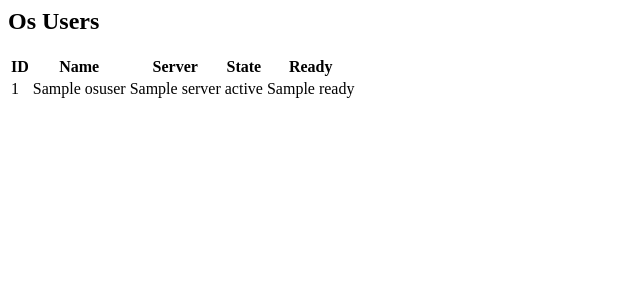
After one commit to andywar65/django-opalstack, a Django app: template src/django_opalstack/templates/django_opalstack/htmx/users_list.html in a window 1280 px wide. The commit adds this page. Shown: the top 300 px of the page, without its empty margins (0-640 px from the left). Run offline with Django 5.2, Linux system fonts and the light colour scheme; the template is opened without the code that fills it: most values are stand-ins (such as "Sample title", 1, 10 or a date in 2020); parts of the project's set-up code (start-up, migrations or seed data) failed here and were passed over.

```diff
--- /dev/null
+++ b/src/django_opalstack/templates/django_opalstack/htmx/users_list.html
@@ -0,0 +1,25 @@
+{% load i18n %}
+
+{% if osusers %}
+  <h2>{% trans "Os Users" %}</h2>
+  <table>
+    <tr>
+      <th>{% trans "ID" %}</th>
+      <th>{% trans "Name" %}</th>
+      <th>{% trans "Server" %}</th>
+      <th>{% trans "State" %}</th>
+      <th>{% trans "Ready" %}</th>
+    </tr>
+    {% for osuser in osusers %}
+      <tr>
+        <td>{{ osuser.id }}</td>
+        <td>{{ osuser.name }}</td>
+        <td>{{ osuser.server.hostname }}</td>
+        <td>{{ osuser.state }}</td>
+        <td>{{ osuser.ready }}</td>
+      </tr>
+    {% endfor %}
+  </table>
+{% else %}
+  <p>{% trans "No OS Users yet" %}</p>
+{% endif %}
```
Also changed, not shown: src/django_opalstack/templates/django_opalstack/htmx/token_detail.html (+7 -0 lines), src/django_opalstack/urls.py (+7 -1 lines), src/django_opalstack/views.py (+14 -0 lines).
